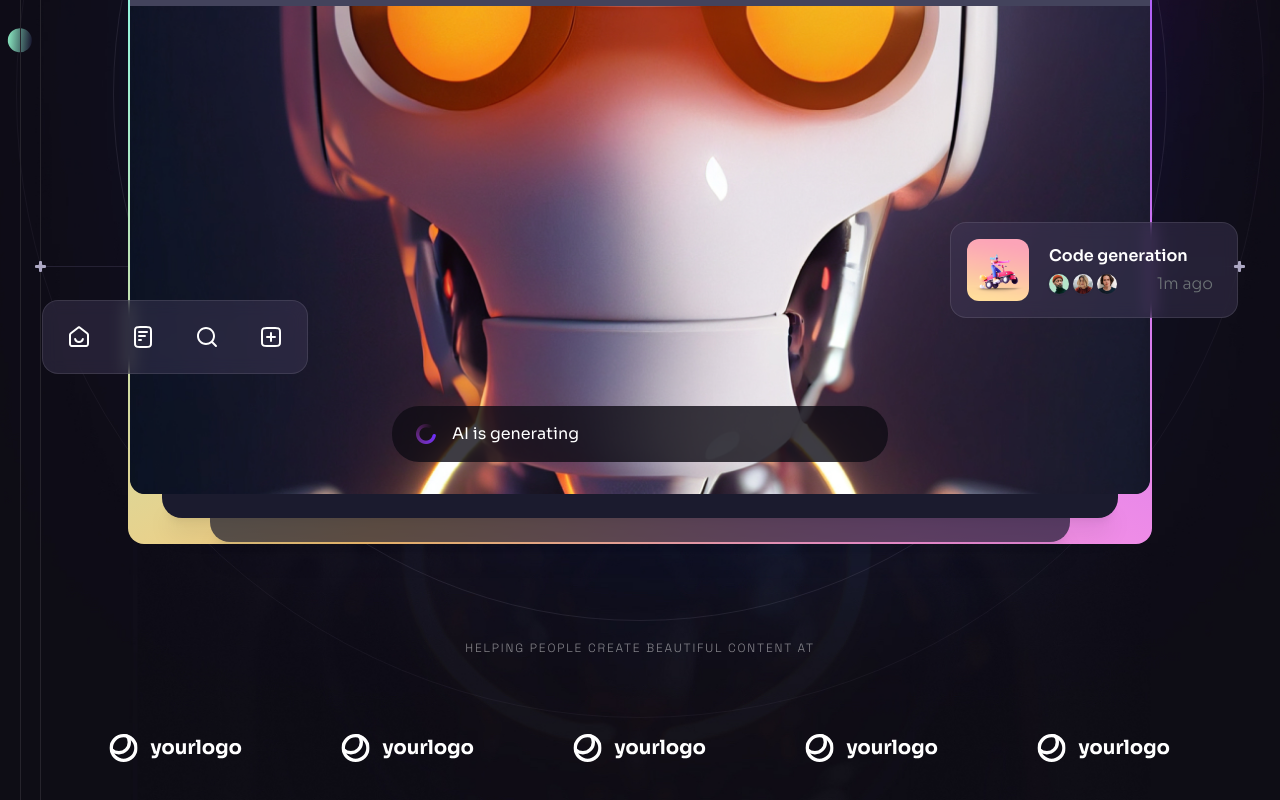
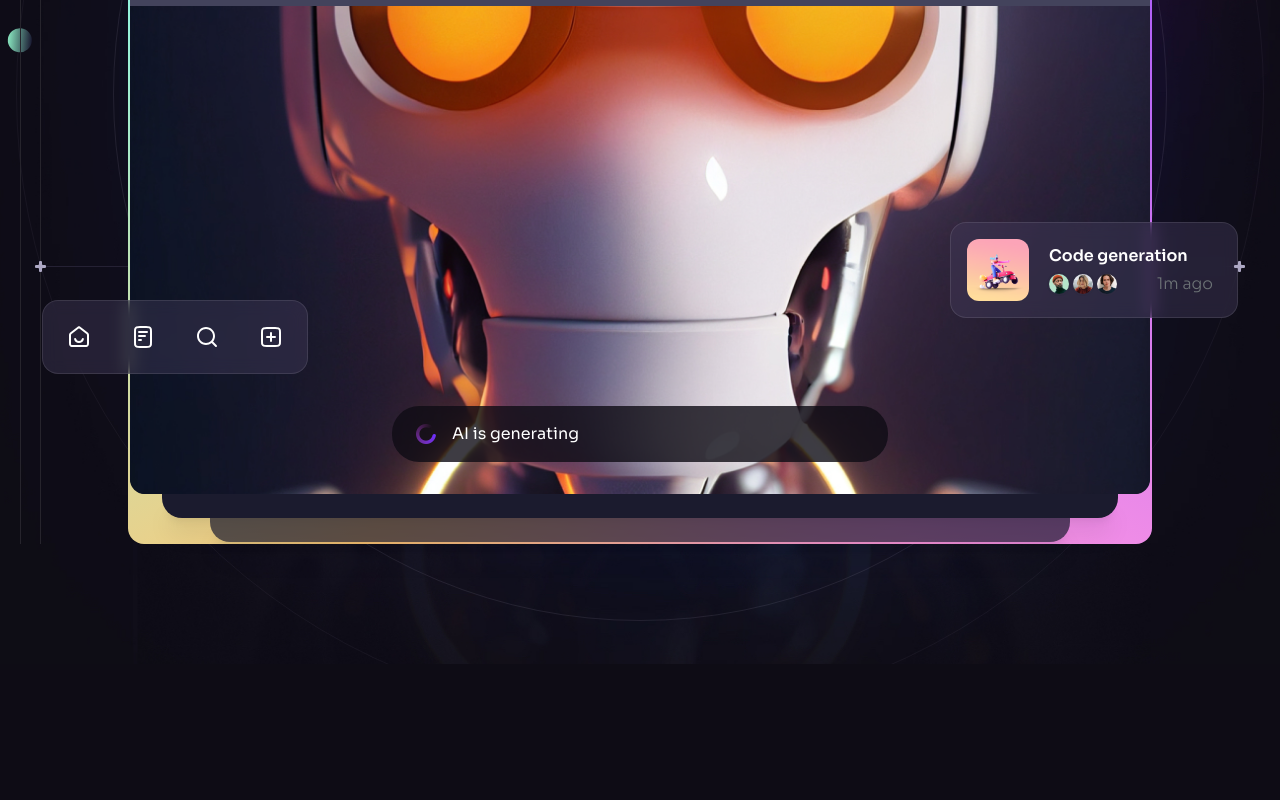
Before and after one commit to SuhasK2005/brainwave, a React (Vite) app: page / in a window 1280 px wide. Shown: the part 618-1418 px from the top of the page. After the commit the page ends 1282 px from the top, so only its background shows below. Built offline with nearby package versions, Linux system fonts and the light colour scheme.

Commit message:
Removed the companylogo

```diff
--- a/src/components/Benefits.jsx
+++ b/src/components/Benefits.jsx
@@ -1,7 +1,7 @@
 import React from "react";
 
 const Benefits = () => {
-  return <div>Benefits</div>;
+  return <sections>Benefits</sections>
 };
 
 export default Benefits;
--- a/src/components/Hero.jsx
+++ b/src/components/Hero.jsx
@@ -93,7 +93,6 @@ const Hero = () => {
           <BackgroundCircles />
         </div>
 
-        <CompanyLogos className="hidden relative z-10 mt-20 lg:block" />
       </div>
 
       <BottomLine />
```
